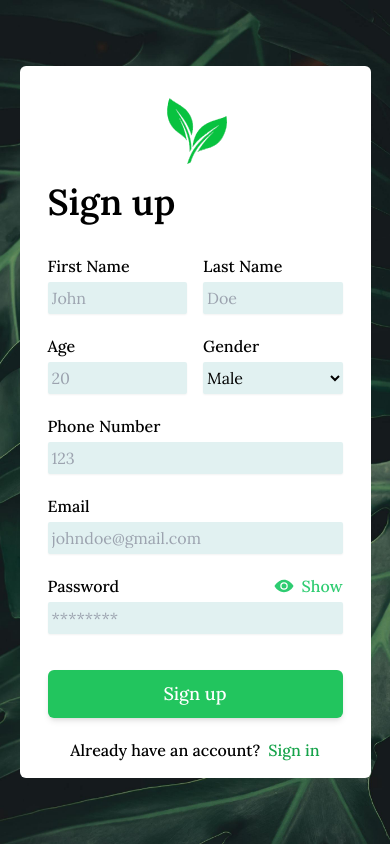
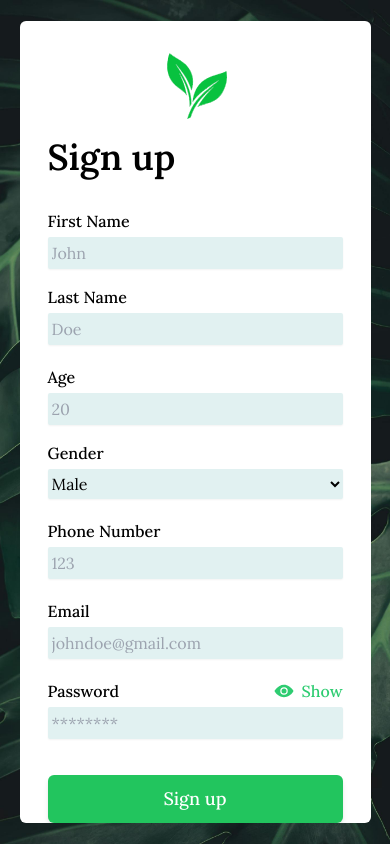
Before and after one commit to poula-karem/green-world, a React (Vite) app in the folder frontend/: page /1 in a window 390 px wide. Built offline with nearby package versions, Linux system fonts and the light colour scheme.

Commit message:
Add responsive styles to SignUpForm

```diff
--- a/frontend/src/pages/AuthPage/SignUpForm.tsx
+++ b/frontend/src/pages/AuthPage/SignUpForm.tsx
@@ -8,7 +8,7 @@ export default function SignUpForm() {
       <h1 className="text-4xl font-semibold">Sign up</h1>
 
       <form className="flex flex-col gap-5 mt-8">
-        <div className="flex flex-row gap-4">
+        <div className="flex flex-row gap-4 max-sm:flex-col">
           <div className="flex flex-col gap-1 grow">
             <label className="font-medium" htmlFor="firstname">
               First Name
@@ -34,7 +34,7 @@ export default function SignUpForm() {
             />
           </div>
         </div>
-        <div className="flex flex-row gap-4">
+        <div className="flex flex-row gap-4 max-sm:flex-col">
           <div className="flex flex-col gap-1 basis-1/2">
             <label className="font-medium" htmlFor="age">
               Age
@@ -121,12 +121,12 @@ export default function SignUpForm() {
           />
         </div>
         <button
-          className="w-full py-[10px] mt-4 bg-green-500 hover:bg-green-600 text-white text-lg font-medium rounded-md shadow-md transition-all duration-200 ease-in-out"
+          className="w-full py-[10px] sm mt-4 bg-green-500 hover:bg-green-600 text-white text-lg font-medium rounded-md shadow-md transition-all duration-200 ease-in-out"
           type="submit"
         >
           Sign up
         </button>
-        <div className="flex flex-row justify-center gap-2 font-medium">
+        <div className="flex flex-row justify-center flex-wrap gap-2 font-medium ">
           <span className="text-base">Already have an account?</span>
           <button className="w-fit text-green-600" type="button">
             Sign in
```
